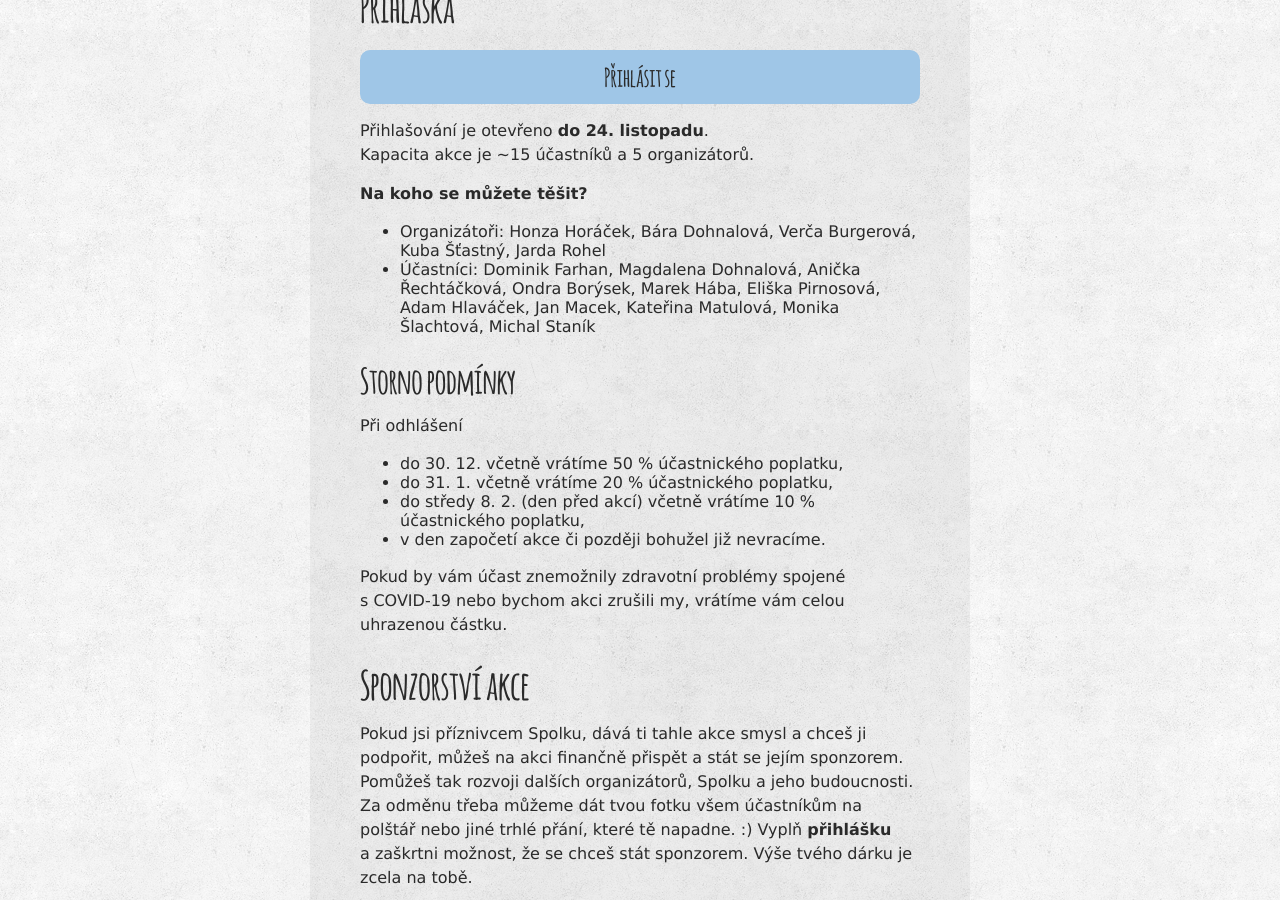
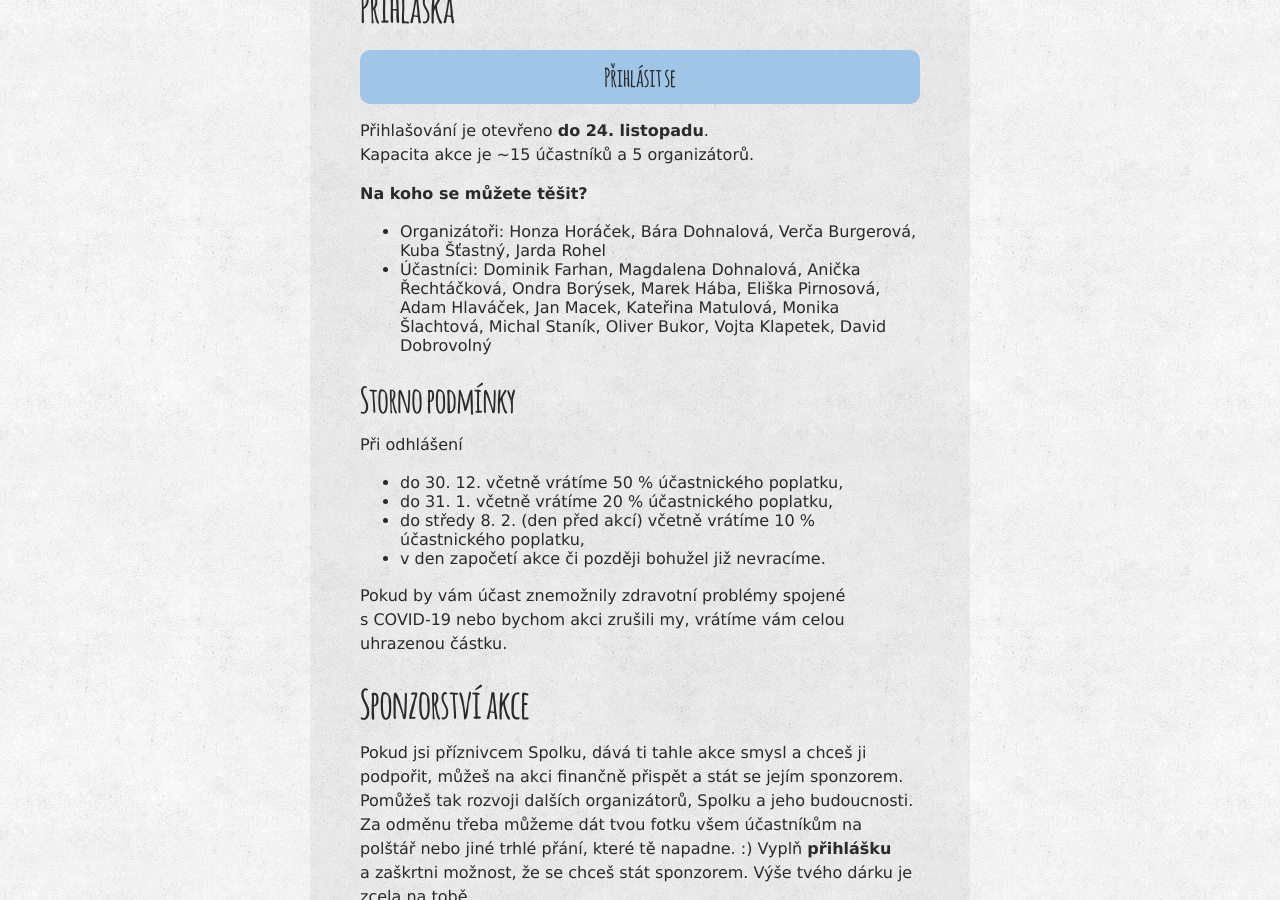
Before and after one commit to zverinec/zverinec-web, a Jekyll site: the page built from _pages/winterlis23.md, in a window 1280 px wide and 900 px high, scrolled down 2170 px. Built offline with Jekyll 4.4.1, drawn with Linux system fonts in a browser that asks for light colours; comment, search, counter and statistics services are not loaded.

Commit message:
Add participants

```diff
--- a/_pages/winterlis23.md
+++ b/_pages/winterlis23.md
@@ -62,7 +62,7 @@ Kapacita akce je ~15 účastníků a 5 organizátorů.
 **Na koho se můžete těšit?**
 
 - Organizátoři: Honza Horáček, Bára Dohnalová, Verča Burgerová, Kuba Šťastný, Jarda Rohel
-- Účastníci: Dominik Farhan, Magdalena Dohnalová, Anička Řechtáčková, Ondra Borýsek, Marek Hába, Eliška Pirnosová, Adam Hlaváček, Jan Macek, Kateřina Matulová, Monika Šlachtová, Michal Staník
+- Účastníci: Dominik Farhan, Magdalena Dohnalová, Anička Řechtáčková, Ondra Borýsek, Marek Hába, Eliška Pirnosová, Adam Hlaváček, Jan Macek, Kateřina Matulová, Monika Šlachtová, Michal Staník, Oliver Bukor, Vojta Klapetek, David Dobrovolný
 
 ### Storno podmínky
 
```
